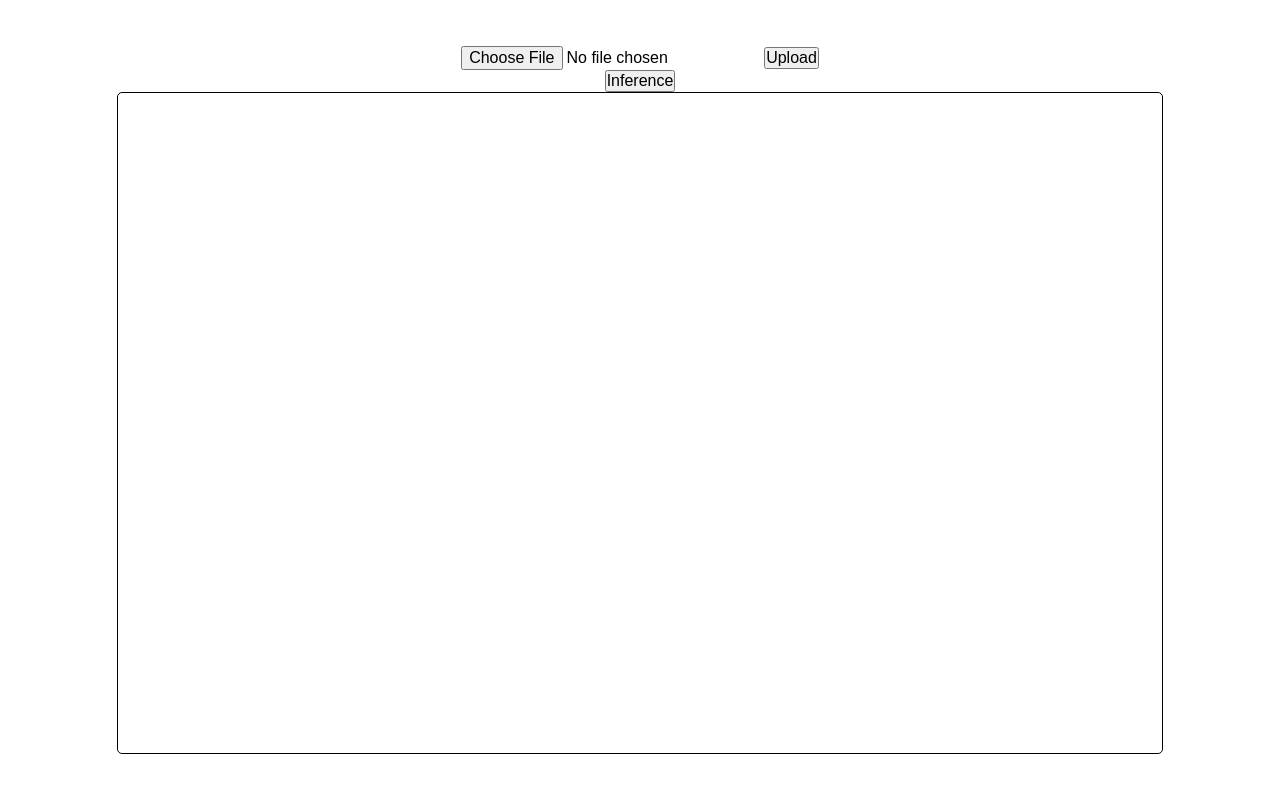
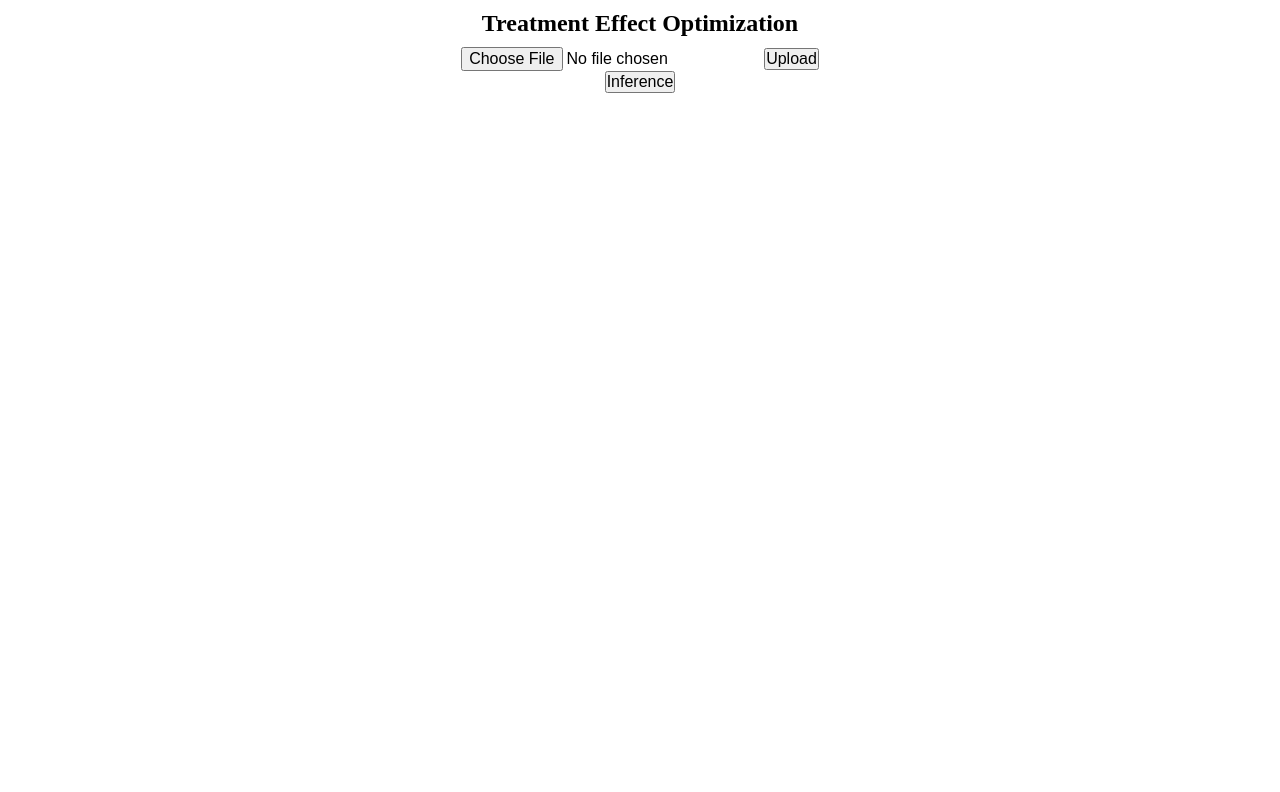
Before and after one commit to zundamo-ti/causal-inference, a React (Vite) app in the folder frontend/: page / in a window 1280 px wide. Shown: the top 792 px of the page. Built offline with nearby package versions, Linux system fonts and the light colour scheme.

Commit message:
display inference results

```diff
--- a/frontend/src/App.tsx
+++ b/frontend/src/App.tsx
@@ -1,9 +1,23 @@
 import { v4 as uuid4 } from "uuid";
-import { RecoilRoot } from "recoil";
+import { RecoilRoot, useRecoilValue } from "recoil";
 import Graph from "./components/Graph";
 import appStyles from "./styles/App.module.scss";
 import Inference from "./components/Inference/Inference";
 import Upload from "./components/Upload/Upload";
+import { InferenceResultState } from "./components/Inference/states";
+
+function InferenceResultDisplayer() {
+  const inferenceResult = useRecoilValue(InferenceResultState);
+
+  return (
+    <>
+      {inferenceResult.ATE && <div>ATE:{inferenceResult.ATE.toFixed(2)}</div>}
+      {inferenceResult.NAIVE && (
+        <div>NAIVE:{inferenceResult.NAIVE.toFixed(2)}</div>
+      )}
+    </>
+  );
+}
 
 function App() {
   const nodeNames = ["貧困率", "犯罪発生率", "平均寿命"];
@@ -15,13 +29,14 @@ function App() {
       center: { left: 50 + (1 + index) * 150, top: 150 },
     };
   });
-  const edgeDict: EdgeDict = {};
 
   return (
     <RecoilRoot>
       <div className={appStyles.app}>
+        <h1>Treatment Effect Optimization</h1>
         <Upload />
         <Inference />
+        <InferenceResultDisplayer />
         <Graph />
       </div>
     </RecoilRoot>
--- a/frontend/src/components/Graph/Edge.tsx
+++ b/frontend/src/components/Graph/Edge.tsx
@@ -74,7 +74,7 @@ export function Arrow({
     Math.atan2(toPoint.top - fromPoint.top, toPoint.left - fromPoint.left) *
     (180 / Math.PI);
   const thickness = 2;
-  const hitBoxThickness = 20;
+  const hitBoxThickness = 25;
   const headSize: Size = { width: 10, height: 20 };
 
   const [edgeDict, setEdgeDict] = useRecoilState(EdgeDictState);
@@ -85,11 +85,11 @@ export function Arrow({
         className={styles.hitBox}
         style={{
           height: `${hitBoxThickness}px`,
-          width: `${length - fromOffset - toOffset}px`,
-          left: `${midPoint.left - length / 2 + fromOffset}px`,
+          width: `${length - fromOffset - toOffset + 10}px`,
+          left: `${midPoint.left - length / 2 + fromOffset - 5}px`,
           top: `${midPoint.top - hitBoxThickness / 2}px`,
           rotate: `${angle}deg`,
-          transformOrigin: `${length / 2 - fromOffset}px ${
+          transformOrigin: `${length / 2 - fromOffset + 5}px ${
             hitBoxThickness / 2
           }px`,
         }}
@@ -149,8 +149,8 @@ export default function Edge({
       id={id}
       fromPoint={fromNode.center}
       toPoint={toNode.center}
-      fromOffset={fromNode.radius}
-      toOffset={toNode.radius}
+      fromOffset={fromNode.radius + 10}
+      toOffset={toNode.radius + 10}
     />
   );
 }
--- a/frontend/src/components/Graph/Graph.tsx
+++ b/frontend/src/components/Graph/Graph.tsx
@@ -58,8 +58,8 @@ export default function Graph() {
         <CreatingArrow
           fromPoint={creatingArrow.entity.fromPoint}
           toPoint={creatingArrow.entity.toPoint}
-          fromOffset={creatingArrow.entity.fromOffset}
-          toOffset={creatingArrow.entity.toOffset}
+          fromOffset={creatingArrow.entity.fromOffset + 10}
+          toOffset={creatingArrow.entity.toOffset + 10}
         />
       )}
     </div>
--- a/frontend/src/components/Inference/Inference.tsx
+++ b/frontend/src/components/Inference/Inference.tsx
@@ -1,13 +1,16 @@
-import { useRecoilValue } from "recoil";
+import { useRecoilState, useRecoilValue } from "recoil";
 import { GraphValue } from "../Graph";
 import { OutcomeValue, TreatmentValue } from "../Graph/states";
 import { TableState } from "../Upload/states";
+import { InferenceResultState } from "./states";
 
 export default function Inference() {
   const graph = useRecoilValue(GraphValue);
   const table = useRecoilValue(TableState);
   const treatment = useRecoilValue(TreatmentValue);
   const outcome = useRecoilValue(OutcomeValue);
+  const [inferenceResult, setInferenceResult] =
+    useRecoilState(InferenceResultState);
 
   return (
     <div>
@@ -29,6 +32,7 @@ export default function Inference() {
             },
           });
           const obj = await res.json();
+          setInferenceResult(obj);
         }}
       >
         Inference
--- /dev/null
+++ b/frontend/src/components/Inference/states.ts
@@ -0,0 +1,6 @@
+import { atom, RecoilState } from "recoil";
+
+export const InferenceResultState: RecoilState<InferenceResult> = atom({
+  key: "InferenceResultState",
+  default: {},
+});
--- a/frontend/src/components/common.d.ts
+++ b/frontend/src/components/common.d.ts
@@ -69,3 +69,8 @@ interface AdjacentDict {
 interface Table {
   [key: string]: number[];
 }
+
+interface InferenceResult {
+  ATE?: number;
+  NAIVE?: number;
+}
--- a/frontend/src/styles/App.module.scss
+++ b/frontend/src/styles/App.module.scss
@@ -3,6 +3,12 @@
   height: 100vh;
   display: flex;
   flex-direction: column;
-  justify-content: center;
+  justify-content: flex-start;
   align-items: center;
+
+  h1 {
+    font-weight: bold;
+    font-size: x-large;
+    padding: 10px;
+  }
 }
--- a/frontend/src/styles/components/Graph/Edge.module.scss
+++ b/frontend/src/styles/components/Graph/Edge.module.scss
@@ -12,9 +12,10 @@
     background-color: transparent;
     transition: all 0.2s;
     z-index: 2;
+    border-radius: 3px;
 
     &:hover {
-      background-color: #add8e676;
+      background-color: #0000003e;
     }
   }
 
--- a/frontend/src/styles/components/Graph/Graph.module.scss
+++ b/frontend/src/styles/components/Graph/Graph.module.scss
@@ -1,7 +1,7 @@
 .graph {
-  padding: 10px;
-  border: solid 1px;
-  border-radius: 5px;
-  width: 80vw;
-  height: 80vh;
+  // padding: 10px;
+  // border: solid 1px;
+  // border-radius: 5px;
+  // width: 80vw;
+  // height: 80vh;
 }
```
